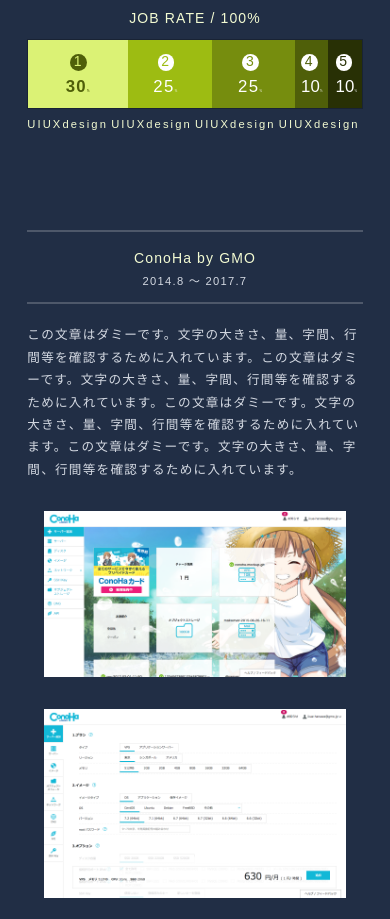
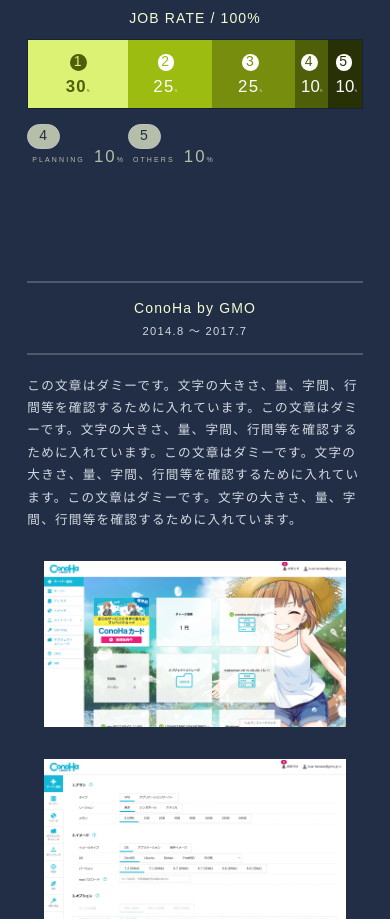
Before and after one commit to pikuechan/pikufolio, a plain HTML site: page index.html in a window 390 px wide. Shown: the part 4621-5540 px from the top of the page. Drawn offline with nearby package versions, Linux system fonts and the light colour scheme; a small style sheet from the web is missing; files whose address does not match are found by name; a web font is replaced by a local one.

Commit message:
ratebarのキャプション追加（カラー別verをコメントアウトしたver)

```diff
--- a/index.html
+++ b/index.html
@@ -198,20 +198,34 @@
                     </div>
                     <div class="ratedfn">
                         <dl class="ratedfn--item ratedfn__uiux">
-                            <dt class="ratedfn--num"></dt>
-                            <dd class="ratedfn--title">UIUXdesign</dd>
+                            <dt class="ratedfn--num">1</dt>
+                            <dd class="ratedfn--title">UI/UX DESIGHN
+                                <u class="ratedfn--perc">30<u>%</u></u>
+                            </dd>
                         </dl>
-                        <dl class="ratedfn--item ratedfn__uiux">
-                            <dt class="ratedfn--num"></dt>
-                            <dd class="ratedfn--title">UIUXdesign</dd>
+                        <dl class="ratedfn--item ratedfn__uxwriting">
+                            <dt class="ratedfn--num">2</dt>
+                            <dd class="ratedfn--title">UX WRITING
+                                <u class="ratedfn--perc">25<u>%</u></u>
+                            </dd>
                         </dl>
-                        <dl class="ratedfn--item ratedfn__uiux">
-                            <dt class="ratedfn--num"></dt>
-                            <dd class="ratedfn--title">UIUXdesign</dd>
+                        <dl class="ratedfn--item ratedfn__direction">
+                            <dt class="ratedfn--num">3</dt>
+                            <dd class="ratedfn--title">DIRECTION
+                                <u class="ratedfn--perc">25<u>%</u></u>
+                            </dd>
                         </dl>
-                        <dl class="ratedfn--item ratedfn__uiux">
-                            <dt class="ratedfn--num"></dt>
-                            <dd class="ratedfn--title">UIUXdesign</dd>
+                        <dl class="ratedfn--item ratedfn__planning">
+                            <dt class="ratedfn--num">4</dt>
+                            <dd class="ratedfn--title">PLANNING
+                                <u class="ratedfn--perc">10<u>%</u></u>
+                            </dd>
+                        </dl>
+                        <dl class="ratedfn--item ratedfn__others">
+                            <dt class="ratedfn--num">5</dt>
+                            <dd class="ratedfn--title">OTHERS
+                                <u class="ratedfn--perc">10<u>%</u></u>
+                            </dd>
                         </dl>
                     </div>
                 </section>
--- a/scss/_works.scss
+++ b/scss/_works.scss
@@ -301,12 +301,78 @@
             }
             .ratedfn {
                 display: flex;
-                margin-top: 10px;
+                flex-wrap: wrap;
+                // justify-content: flex-end;
+                margin-top: 15px;
                 &--item {
-                    width: 25%;
-                    font-size: 0.8rem;
+                    width: 20%;
+                    font-size: 0.5rem;
                     letter-spacing: 0.15rem;
                     color: $space-lightgreen;
+                    margin-bottom: 15px;
+                    opacity: 0.7;
+                }
+                &--num {
+                    display: inline-block;
+                    width: 1.4rem;
+                    height: 1.4rem;
+                    border-radius: 1.15rem;
+                    font-size: 1rem;
+                    padding-left: 11px;
+                    padding-top: 3px;
+                    // color: white;
+                    // border: 1px solid white;
+                    color: $space-background;
+                    border: 1px solid white;
+                    border-radius: 1rem;
+                    background: $space-lightgreen;
+                }
+                &--title {
+                    display: inline-block;
+                    margin-left: 5px;
+                }
+                &--perc {
+                    display: none;
+                    padding-left: 5px;
+                    font-size: 1.2rem;
+                    u {
+                        font-size: 0.5rem;
+                    }
+                }
+                // &__uiux {
+                //     .ratedfn--num {
+                //         color: darken($space-green, 40%);
+                //         background-color: lighten($space-green, 10%);
+                //     }
+                // }
+                // &__uxwriting {
+                //     .ratedfn--num {
+                //         background-color: darken($space-green, 20%);
+                //     }
+                // }
+                // &__direction {
+                //     .ratedfn--num {
+                //         background-color: darken($space-green, 30%);
+                //     }
+                // }
+                // &__planning {
+                //     .ratedfn--num {
+                //         background-color: darken($space-green, 40%);
+                //     }
+                // }
+                // &__others {
+                //     .ratedfn--num {
+                //         background-color: darken($space-green, 50%);
+                //     }
+                // }
+                &__uiux {
+                    display: none;
+                }
+                &__uxwriting {
+                    display: none;
+                }
+                &__direction {
+                    display: none;
                 }
             }
         }
@@ -316,6 +382,14 @@
             h3 {
                 @include sentence--tablet--large($space-lightgreen);
                 line-height: 3.5rem;
+            }
+            .ratedfn {
+                &--item {
+                    width: 30%;
+                }
+                &--perc {
+                    display: inline-block;
+                }
             }
         }
     }
@@ -375,7 +449,7 @@
     /***********************************************************
                        JOBLIST用ブレイクポイント
     ***********************************************************/
-    @media (max-width: 1000px) {
+    @media (max-width: 1100px) {
         .joblist {
             flex-wrap: wrap;
             &__items {
```
Also changed, not shown: scss/css/common.css.
